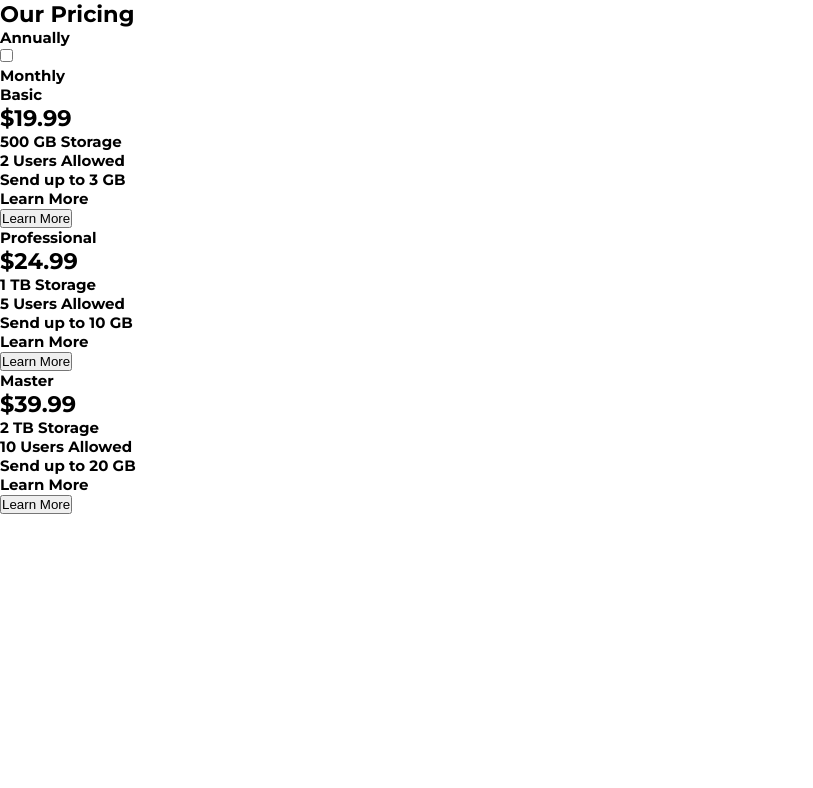
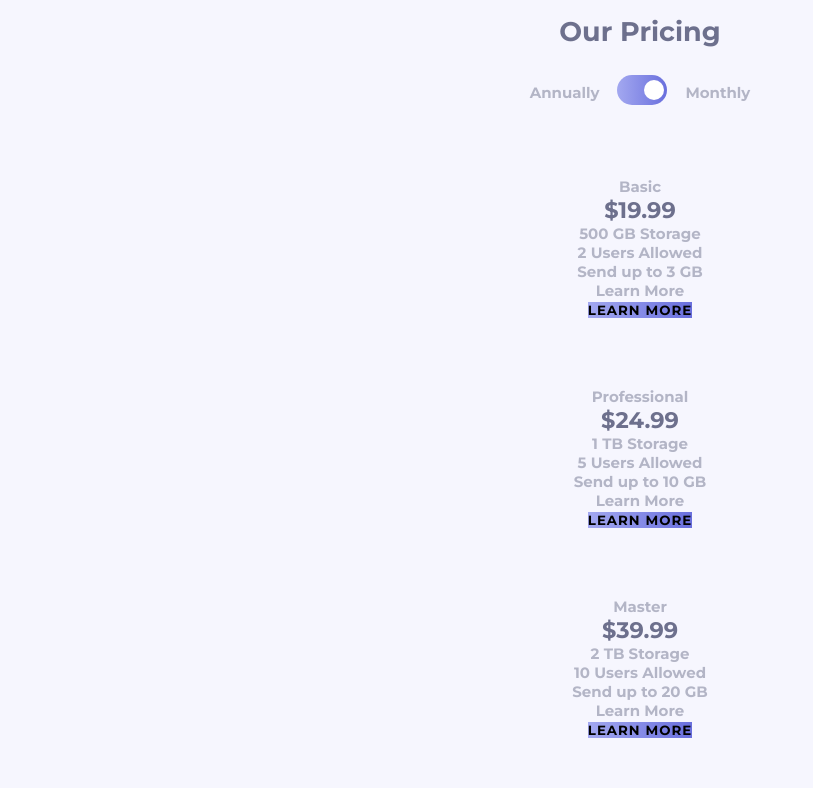
Before and after one commit to Carlos-Marte/pricing-component-with-toggle-master, a website: page index.html in a window 1280 px wide. Shown: the whole page, without its empty margins (0-813 px from the left). Drawn offline with Linux system fonts and the light colour scheme.

Commit message:
Agregando section pricing

```diff
--- a/assets/sass/base/_reset.scss
+++ b/assets/sass/base/_reset.scss
@@ -1,4 +1,5 @@
 * {
+    -webkit-tap-highlight-color: transparent;
     box-sizing: border-box;
     padding: 0;
     margin: 0;
--- /dev/null
+++ b/assets/sass/components/_button.scss
@@ -0,0 +1,8 @@
+.button {
+    background: linear-gradient(to right, $gradient-color-1, $gradient-color-2);
+    border: none;
+    font-family: inherit;
+    font-weight: 700;
+    text-transform: uppercase;
+    letter-spacing: 1px;
+}
--- /dev/null
+++ b/assets/sass/components/_toggle-switch.scss
@@ -0,0 +1,30 @@
+.toggle-switch {
+
+    &__switch {
+        @include set-wd-hg(50px, 30px);
+        display: inline-block;
+        border-radius: 15px;
+        background: linear-gradient(to right, $gradient-color-1, $gradient-color-2);
+        position: relative;
+        cursor: pointer;
+
+        &::after {
+            content: '';
+            @include set-wd-hg(20px, 20px);
+            position: absolute;
+            background: white;
+            border-radius: 50%;
+            top: 5px;
+            right: 3px;
+            transition: transform .3s ease;
+        }
+    }
+
+    &__checkbox {
+        display: none;
+
+        &:checked + .toggle-switch__switch::after {
+            transform: translate(-100%, 0);
+        }
+    }
+}
--- a/assets/sass/main.scss
+++ b/assets/sass/main.scss
@@ -1,16 +1,17 @@
 // Base
 @import 'base/reset';
 @import 'base/typography';
-
-// Layout
-// @import 'layout';
 
 // Utils
 @import 'utils/variables';
 @import 'utils/mixins';
 
+// Layout
+// @import 'layout';
+
 // Components
-// @import 'components';
+@import 'components/button';
+@import 'components/toggle-switch';
 
 // Pages
 @import 'pages/pricing';
--- a/assets/sass/pages/_pricing.scss
+++ b/assets/sass/pages/_pricing.scss
@@ -1,4 +1,38 @@
 body {
     font-family: $font;
     font-size: $font-size;
+    background: $very-light-grayish-blue;
+    color: $grayish-blue;
 }
+
+// Main
+.main {
+    max-width: 1000px;
+    min-height: 100vh;
+    @include set-mg-pd(0 auto, 1em);
+    display: grid;
+    grid-template-columns: 1fr;
+    text-align: center;
+    row-gap: 1.5em;
+}
+
+.main__h1 {
+    font-size: 1.8em;
+    margin-bottom: 1em;
+}
+
+.main__p {
+    color: $light-grayish-blue;
+}
+
+.pricing,
+.plan {
+    width: 100%;
+}
+
+.pricing__plans {
+    display: flex;
+    justify-content: center;
+    align-items: center;
+    gap: 1.2em;
+}
--- a/assets/sass/utils/_mixins.scss
+++ b/assets/sass/utils/_mixins.scss
@@ -0,0 +1,9 @@
+@mixin set-mg-pd ($margin: 0, $padding: 0){
+    margin: $margin;
+    padding: $padding;
+}
+
+@mixin set-wd-hg ($width: auto, $height: auto) {
+    width: $width;
+    height: $height;
+}
--- a/assets/sass/utils/_variables.scss
+++ b/assets/sass/utils/_variables.scss
@@ -9,4 +9,5 @@ $grayish-blue: hsl(233, 13%, 49%);
 $dark-grayish-blue: hsl(232, 13%, 33%);
 
 // Linear gradient
-$linear-gradient: hsl(236, 72%, 79%) to hsl(237, 63%, 64%);
+$gradient-color-1: hsl(236, 72%, 79%);
+$gradient-color-2: hsl(237, 63%, 64%);
```
Also changed, not shown: assets/css/main.css, 1 other file.
